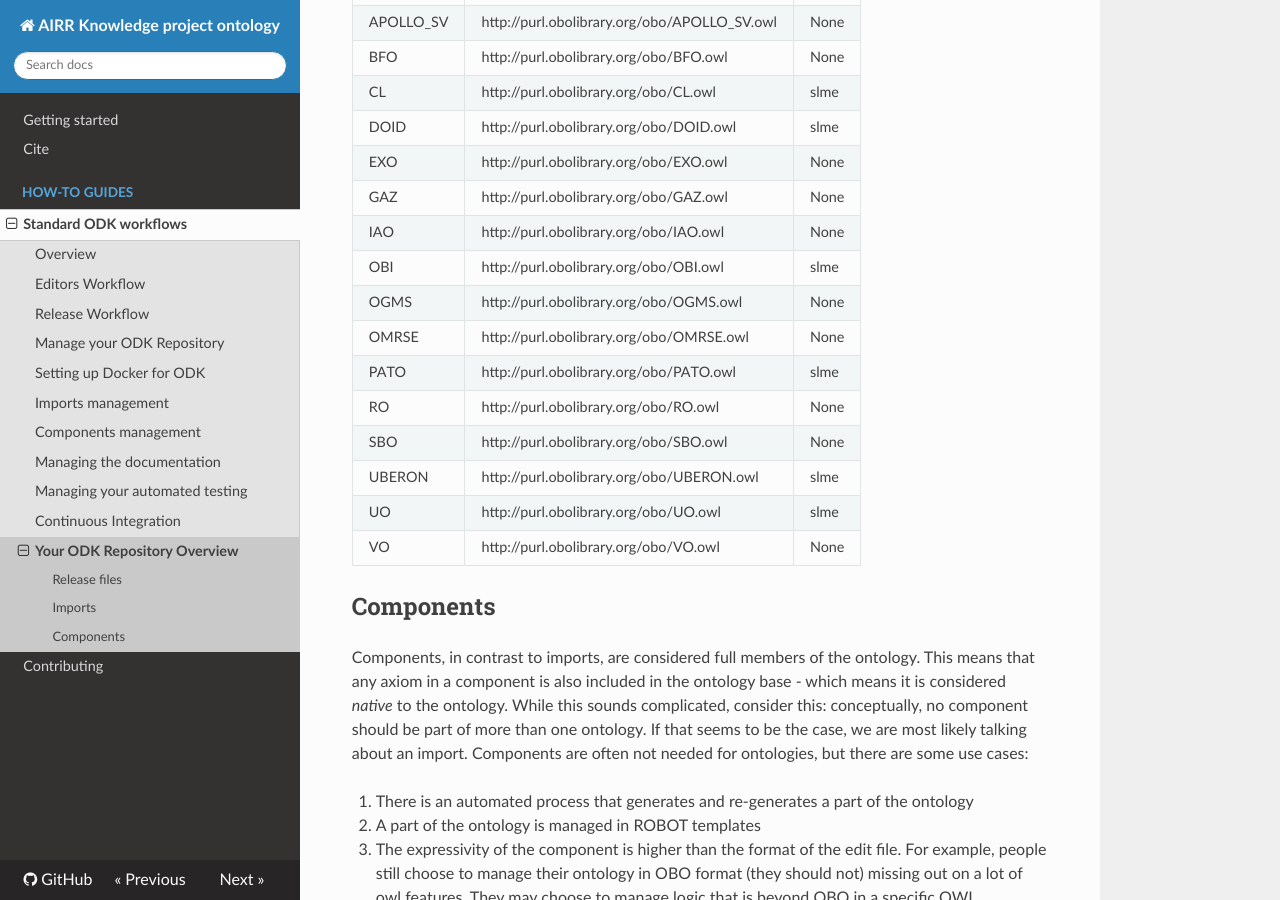
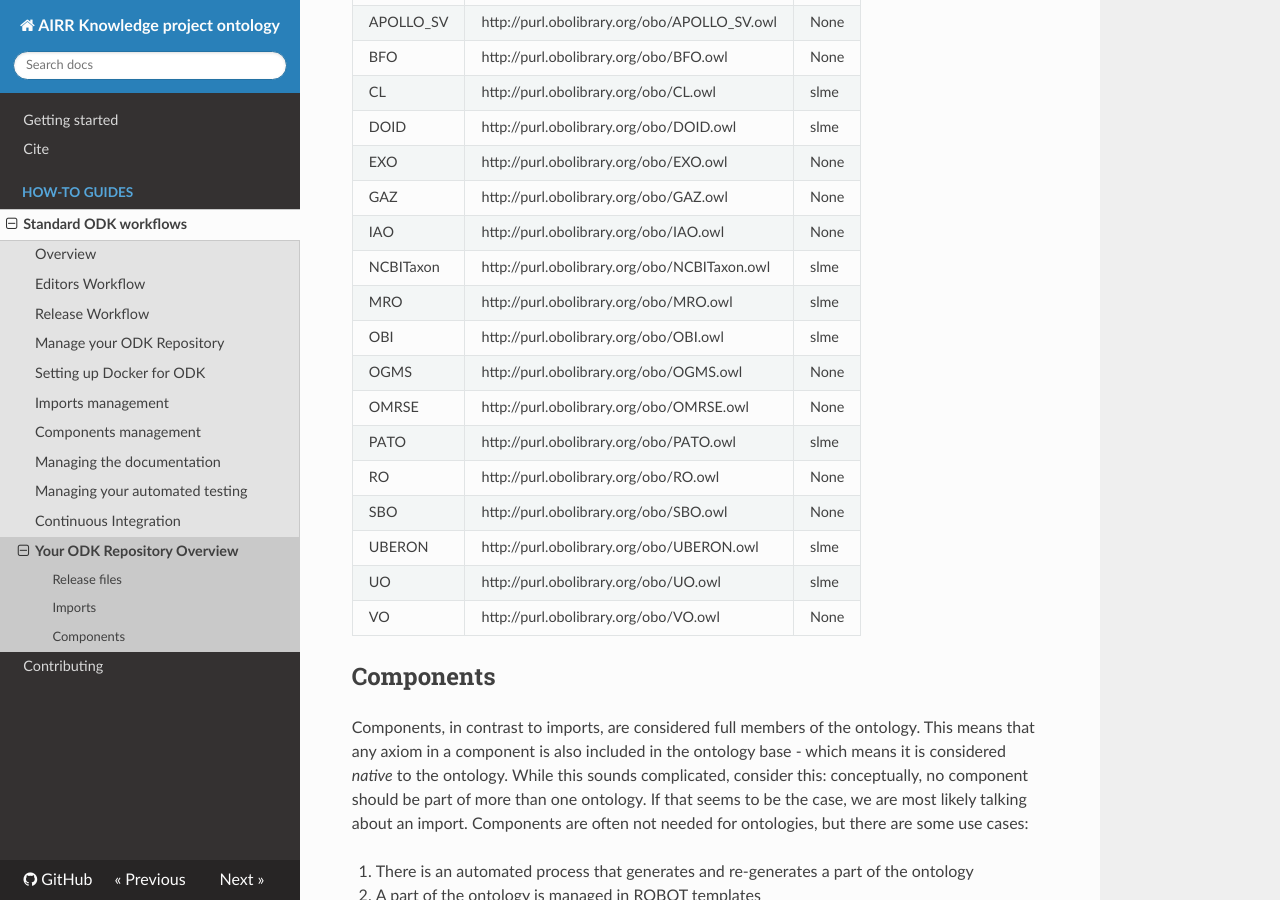
Before and after one commit to airr-knowledge/ak-ontology, an MkDocs documentation site: the page built from docs/odk-workflows/RepositoryFileStructure.md, in a window 1280 px wide and 900 px high, scrolled down 710 px. Built offline with MkDocs 1.6.1, drawn with Linux system fonts in a browser that asks for light colours; nearby versions of some CDN libraries.

Commit message:
add MRO and NCBITaxon

```diff
--- a/docs/odk-workflows/RepositoryFileStructure.md
+++ b/docs/odk-workflows/RepositoryFileStructure.md
@@ -23,6 +23,8 @@ These are the current imports in AK-ONTOLOGY
 | EXO | http://purl.obolibrary.org/obo/EXO.owl | None |
 | GAZ | http://purl.obolibrary.org/obo/GAZ.owl | None |
 | IAO | http://purl.obolibrary.org/obo/IAO.owl | None |
+| NCBITaxon | http://purl.obolibrary.org/obo/NCBITaxon.owl | slme |
+| MRO | http://purl.obolibrary.org/obo/MRO.owl | slme |
 | OBI | http://purl.obolibrary.org/obo/OBI.owl | slme |
 | OGMS | http://purl.obolibrary.org/obo/OGMS.owl | None |
 | OMRSE | http://purl.obolibrary.org/obo/OMRSE.owl | None |
```
Also changed, not shown: src/ontology/ak-ontology-odk.yaml (+6 -2 lines), 18 other files.
